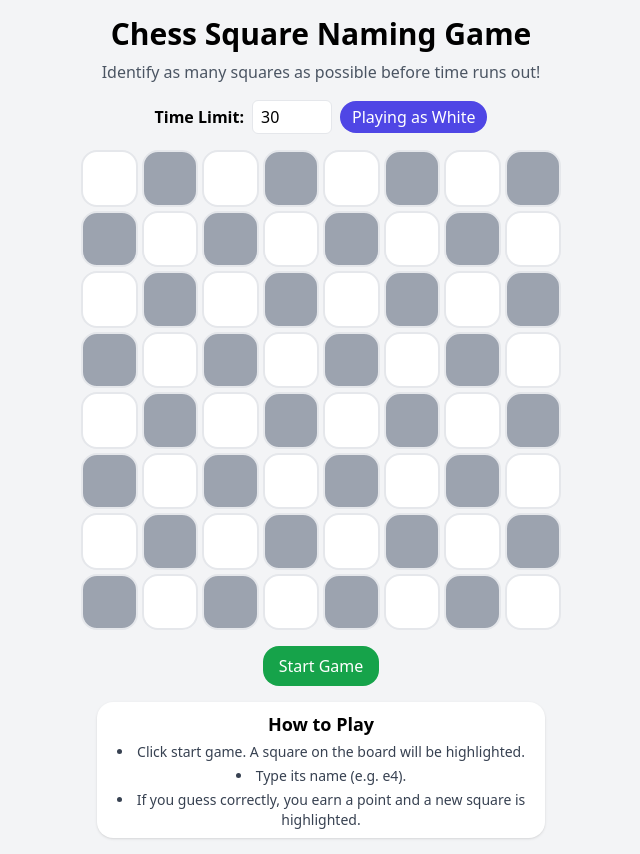
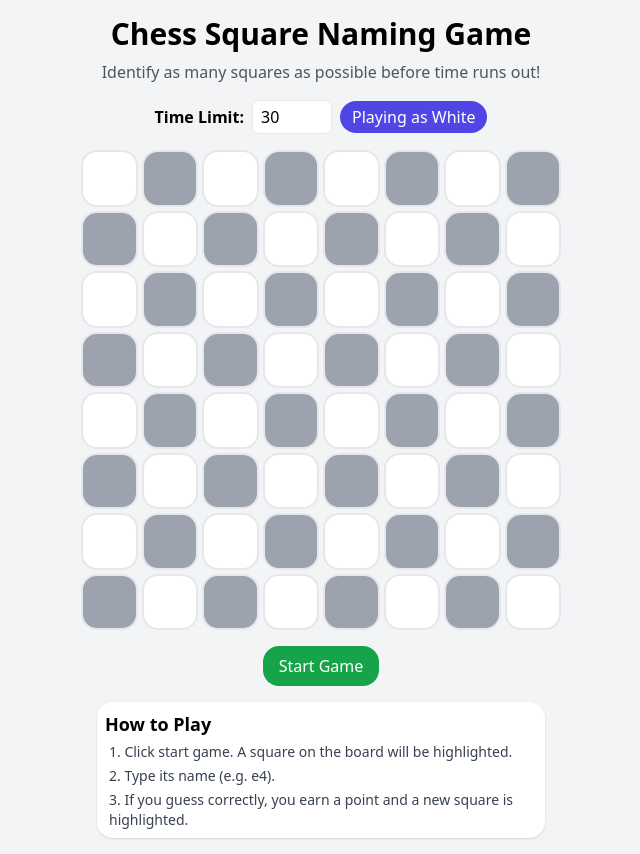
Before and after one commit to eddiesmo/Chess-Coordinate-Trainer, a React (Vite) app: page / in a window 1280 px wide. Shown: the whole page, without its empty margins (319-959 px from the left). Built offline with nearby package versions, Linux system fonts and the light colour scheme.

Commit message:
fix how to play text adjustment and switch to numbered

```diff
--- a/src/ChessSquareGame.jsx
+++ b/src/ChessSquareGame.jsx
@@ -289,15 +289,15 @@ export default function ChessSquareGame() {
             </button>
             {guesses.length === 0 ? (
               <div className="mt-4">
-                <div className="max-w-md px-2 py-2 bg-white rounded-2xl shadow">
+                <div className="max-w-md px-2 py-2 bg-white rounded-2xl shadow text-left">
                   <h2 className="text-lg font-semibold mb-1">How to Play</h2>
-                  <ul className="list-disc list-inside text-sm text-gray-700 space-y-1 px-1">
+                  <ol className="list-decimal list-inside text-sm text-gray-700 space-y-1 px-1">
                     <li>Click start game. A square on the board will be highlighted.</li>
                     <li>Type its name (e.g. e4).</li>
                     <li>
                       If you guess correctly, you earn a point and a new square is highlighted.
                     </li>
-                  </ul>
+                  </ol>
                 </div>
               </div>
             ) : (
```
